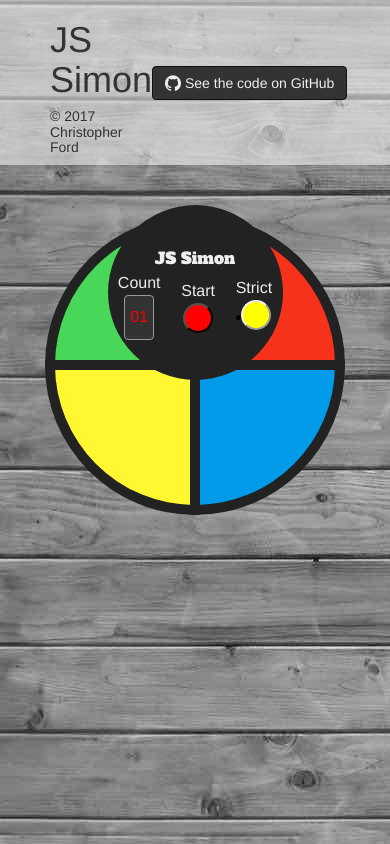
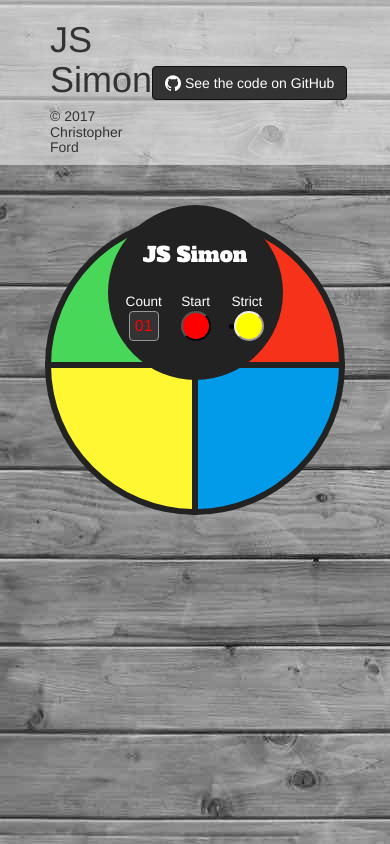
Before and after one commit to lordchancellor/js-simon, a plain HTML site: page index.html in a window 390 px wide. Drawn offline with nearby package versions, Linux system fonts and the light colour scheme.

Commit message:
Optimised simon styles for mobile view

```diff
--- a/css/sass/modules/_palette.scss
+++ b/css/sass/modules/_palette.scss
@@ -1,6 +1,6 @@
-$simonBorder: 	#222;
+$simonBorder: 	#222222;
 
-$whiteText:     #eee;
+$whiteText:     #ffffff;
 $darkText:      #333333;
 
 // Buttons
@@ -14,7 +14,7 @@ $simonRed:		#f6321a;
 $simonYellow: 	#fff732;
 $simonBlue: 	#019be9;
 
-$simonGShade:	lighten($simonGreen, 10%);
-$simonRShade:	lighten($simonRed, 10%);
-$simonYShade:	lighten($simonYellow, 10%);
-$simonBShade:	lighten($simonBlue, 10%);
+$simonGShade:	lighten($simonGreen, 15%);
+$simonRShade:	lighten($simonRed, 15%);
+$simonYShade:	lighten($simonYellow, 15%);
+$simonBShade:	lighten($simonBlue, 15%);
--- a/css/sass/partials/_simon.scss
+++ b/css/sass/partials/_simon.scss
@@ -48,8 +48,11 @@
 	.simon-green {
 		background: $simonGreen;
 		border-top-left-radius: 100%;
-		border-right-width: 5px;
-		border-width: 10px 5px 5px 10px;
+		border-width: 6px 3px 3px 6px;
+
+		@media screen and (min-width: 500px) {
+			border-width: 10px 5px 5px 10px;
+		}
 
 		&:focus,
 		&.highlight {
@@ -60,7 +63,11 @@
 	.simon-red {
 		background: $simonRed;
 		border-top-right-radius: 100%;
-		border-width: 10px 10px 5px 5px;
+		border-width: 6px 6px 3px 3px;
+
+		@media screen and (min-width: 500px) {
+			border-width: 10px 10px 5px 5px;
+		}
 
 		&:focus,
 		&.highlight {
@@ -71,7 +78,11 @@
 	.simon-yellow {
 		background: $simonYellow;
 		border-bottom-left-radius: 100%;
-		border-width: 5px 5px 10px 10px;
+		border-width: 3px 3px 6px 6px;
+
+		@media screen and (min-width: 500px) {
+			border-width: 5px 5px 10px 10px;
+		}
 
 		&:focus,
 		&.highlight {
@@ -82,7 +93,11 @@
 	.simon-blue {
 		background: $simonBlue;
 		border-bottom-right-radius: 100%;
-		border-width: 5px 10px 10px 5px;
+		border-width: 3px 6px 6px 3px;
+
+		@media screen and (min-width: 500px) {
+			border-width: 5px 10px 10px 5px;
+		}
 
 		&:focus,
 		&.highlight {
@@ -117,20 +132,19 @@
 
 		h3 {
 			font-family: 'Alfa Slab One', sans-serif;
-			@include paddingY(5px);
+			padding-bottom: 25px;
 			margin: 0;
 			width: 100%;
 			text-align: center;
-			//background: $simonBorder;
 			color: $whiteText;
-			font-size: 1.0rem;
+			font-size: 1.3rem;
 
-			@media screen and (min-width: 450px) {
-				font-size: 1.25rem;
+			@media screen and (min-width: 500px) {
+				font-size: 1.75rem;
 			}
 
 			@media screen and (min-width: 768px) {
-				font-size: 1.5rem;
+				font-size: 2.0rem;
 			}
 		}
 
@@ -138,8 +152,12 @@
 			display: flex;
 			flex-direction: row;
 			justify-content: space-around;
-			align-items: center;
-			width: 100%;
+			align-items: flex-start;
+			width: 90%;
+
+			@media screen and (min-width: 500px) {
+				width: 100%;
+			}
 
 			.count-container,
 			.start-btn-container,
@@ -150,6 +168,11 @@
 
 				span {
 					color: $whiteText;
+					font-size: 0.85rem;
+
+					@media screen and (mim-width: 500px) {
+						font-size: 1.0rem;
+					}
 				}
 			}
 
@@ -165,7 +188,15 @@
 					border: 1px solid #999;
 					border-radius: 4px;
 					width: 30px;
-					height: 45px;
+					height: 30px;
+
+					@media screen and (min-width: 500px) {
+						height: 35px;
+					}
+
+					@media screen and (min-width: 768px) {
+						height: 45px
+					}
 				}
 			}
 
@@ -205,6 +236,7 @@
 						border-radius: 50%;
 						background: yellow;
 						border: 2px outset buttonface;
+						margin: 0;
 
 						&:hover,
 						&:focus {
```
Also changed, not shown: css/style.css, 1 other file.
